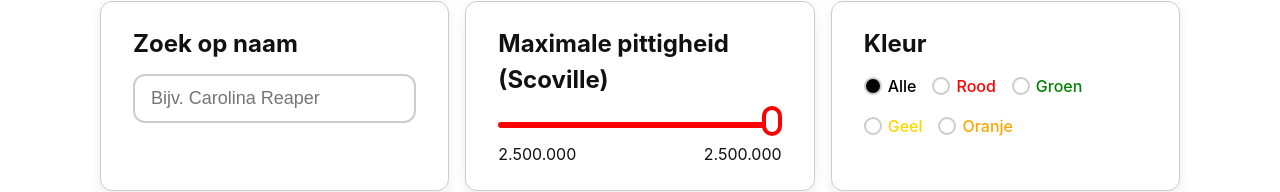
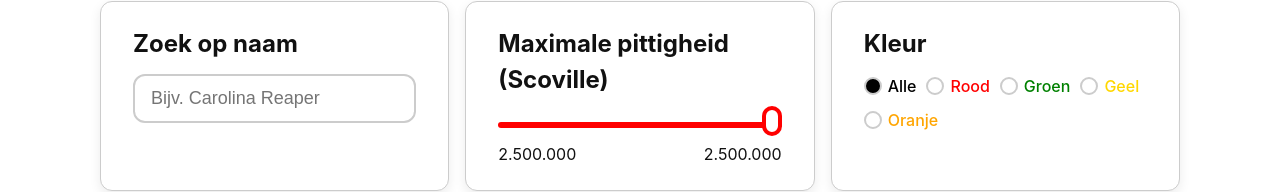
Before and after one commit to Ay-can/peppershop, a React (Vite) app: page / in a window 1280 px wide. Shown: the part 143-335 px from the top of the page. Built offline with nearby package versions, Linux system fonts and the light colour scheme.

Commit message:
fix: make gap a little smaller for laptop

```diff
--- a/src/features/products/components/ColorFilter/ColorFilter.module.css
+++ b/src/features/products/components/ColorFilter/ColorFilter.module.css
@@ -1,7 +1,7 @@
 .container {
   display: flex;
   flex-wrap: wrap;
-  gap: 16px;
+  gap: 10px;
 }
 
 .colorLabel {
```
